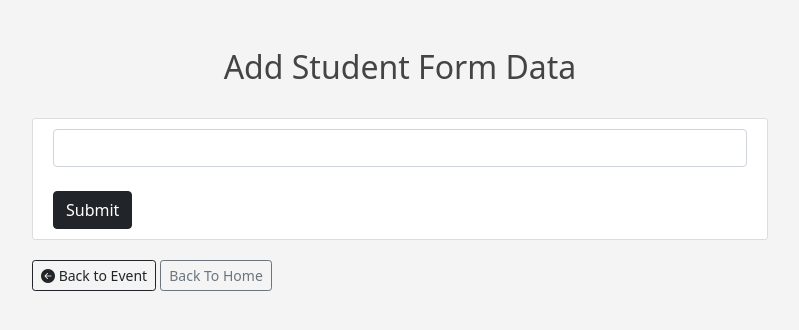
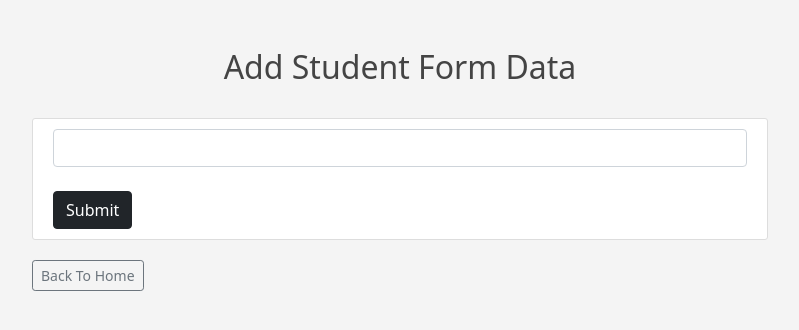
Before and after one commit to UrielKoama/ATMS-CSES, a Python web app: template myapp/templates/upload-file.html in a window 1280 px wide. Shown: the part 56-386 px from the top of the page, without its empty margins (50-849 px from the left). Run offline with Jinja, Linux system fonts and the light colour scheme; the template is opened without the code that fills it: most values are stand-ins (such as "Sample title", 1, 10 or a date in 2020); form fields are guessed from the names that the template uses; some libraries are stand-ins or nearby versions.

Commit message:
naming error

```diff
--- a/myapp/templates/upload-file.html
+++ b/myapp/templates/upload-file.html
@@ -26,8 +26,8 @@
         </form>
     </div>
     <div>
-         <a href="{{ url_for('view.open_event', value=id)}}" class="btn btn-outline-dark btn-sm">
-            <i class="bi bi-arrow-left-circle-fill"></i> Back to Event</a>
+{#         <a href="{{ url_for('view.open_event', value=value)}}" class="btn btn-outline-dark btn-sm">#}
+{#            <i class="bi bi-arrow-left-circle-fill"></i> Back to Event</a>#}
         <a href="{{ url_for('view.home')}}" class="btn btn-outline-secondary btn-sm">Back To Home</a>  <br/>
     </div>
 {% endblock %}
```
